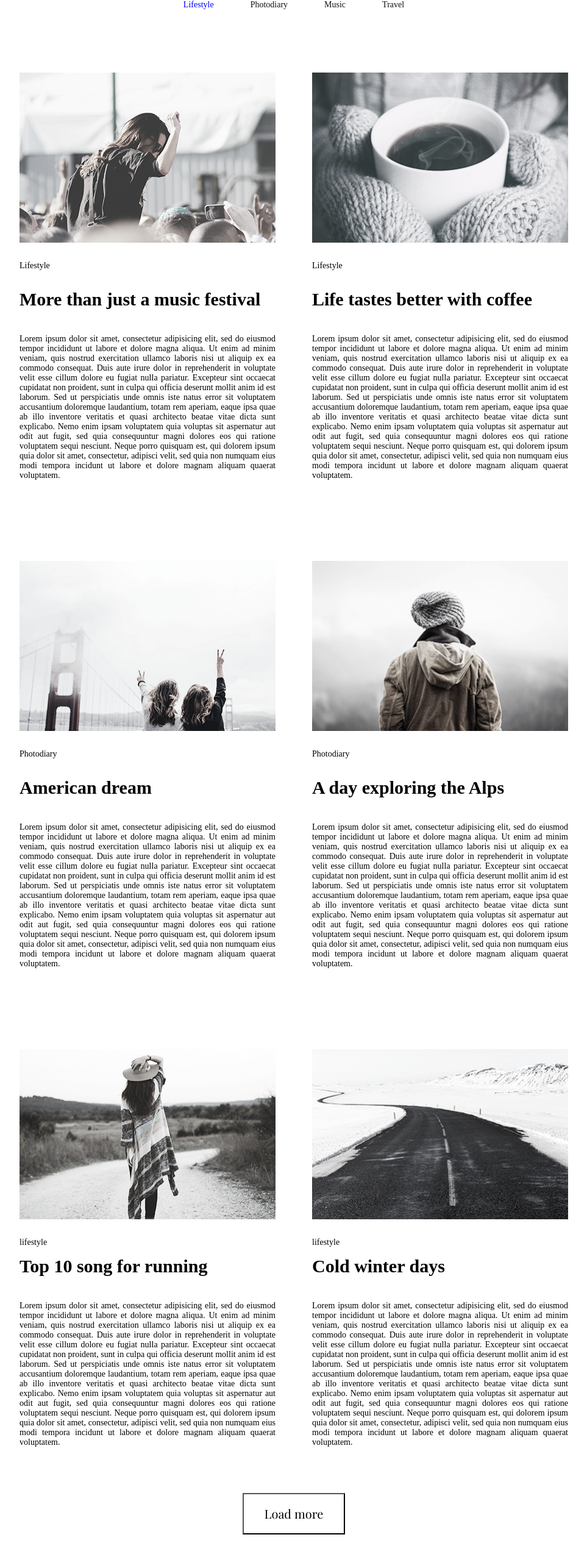
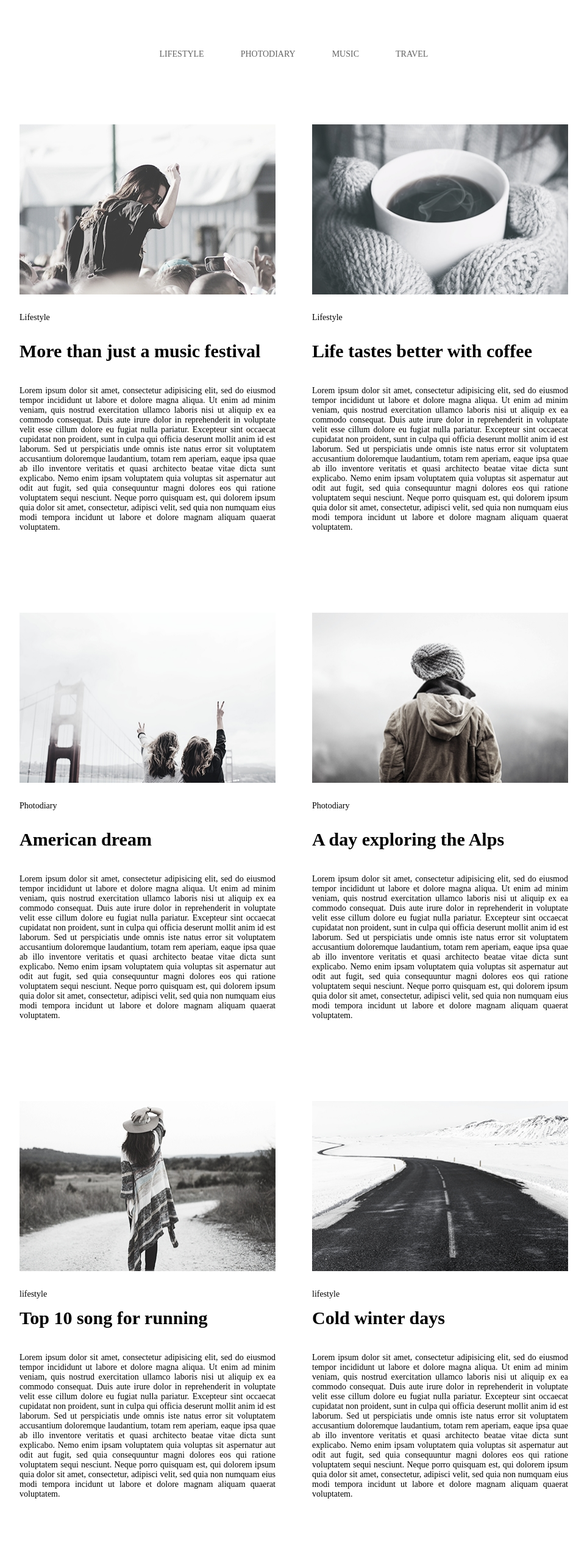
Before and after one commit to Biakova-Mariia/goit-fe-course, a plain HTML site: page html+css/module_3/index.html in a window 1280 px wide. Shown: the top 2531 px of the page at 61% size, without its empty margins (158-1121 px from the left). Drawn offline with nearby package versions, Linux system fonts and the light colour scheme.

Commit message:
my repository

```diff
--- a/html+css/module_3/css/app.1.css
+++ b/html+css/module_3/css/app.1.css
@@ -25,6 +25,11 @@ header {
 margin-bottom: 103px;
 }
 
+.page-nav {
+    text-align: center;
+    padding-top: 77px;
+}
+
 .navigation {
     margin: 0;
     padding: 0;
@@ -40,6 +45,7 @@ margin-bottom: 103px;
     background: none;
     margin-right: 60px;
     font-size: 14px;
+    text-transform: uppercase;
 }
 
 .navigation li:last-child {
@@ -48,12 +54,12 @@ margin-bottom: 103px;
 
 .navigation a {
     text-decoration: none;
-    color: #111111;
+    color: #626262;
+    font-weight: 400;
+    line-height: 24px;
 }
 
-.page-nav {
-    text-align: center;
-}
+
 
 img {
     display: block;
@@ -63,23 +69,26 @@ img {
 }
 
 #lifestyle {
-    color: blue;
+    color: #626262;
 }
+
 .navigation a:hover,
 .navigation a:focus
  {
-    color: mediumvioletred;
+    color: #f4035f;
     background: white;
 }
 
 #lifestyle:hover {
-    color: mediumvioletred;
+    color: #03a9f4;
     background: white;
+
 }
 
 .features {
     display: inline-block;
     font-size: 0;
+    padding-bottom: 70px;
 
 }
 
@@ -126,18 +135,20 @@ img {
 .button1 {
     display: block;
     margin: 0 auto;
-    padding: 20px 34px;
+    padding: 18px 34px;
     font-size: 20px;
     line-height: 24px;
     font-family: "Playfair Display";
     background-color: #ffffff;
+    color: #626262;
     font-weight: 400;
     cursor: pointer;
-    margin-bottom: 70px;
-
+    border: 1px solid #626262;
 }
 
-.button1:hover {
-    color: mediumvioletred;
+.button1:hover,
+.button1:focus
+ {
+    color: #03a9f4;
     background: white;
 }
```
Also changed, not shown: html+css/module_3/index.html (+1 -1 lines).
